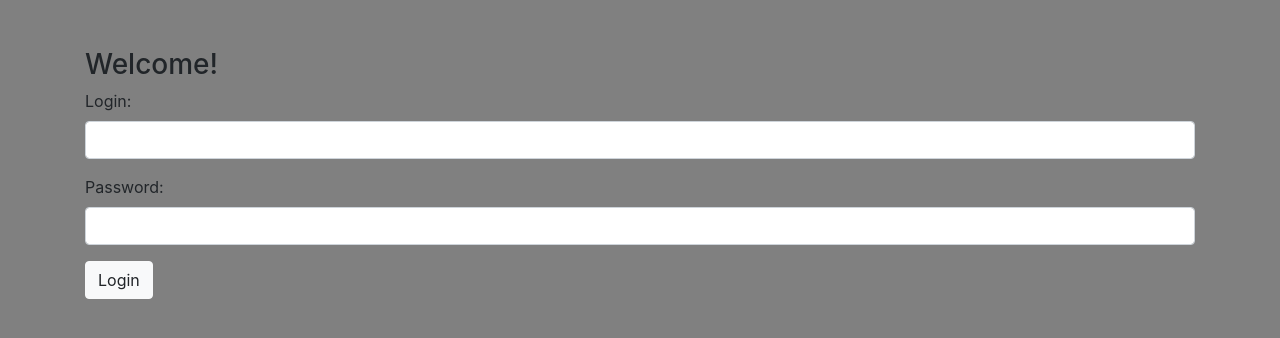
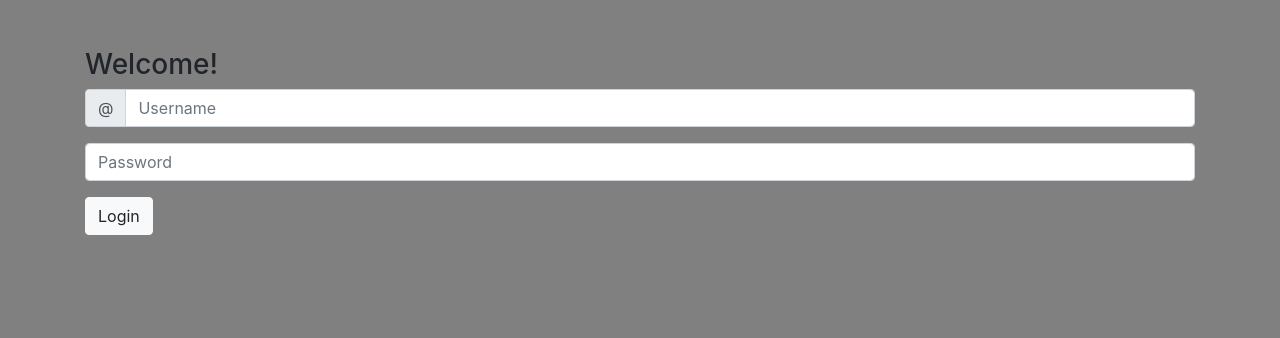
Before and after one commit to vaykmuniz/Django-e-commerce, a Django app: page /login/ in a window 1280 px wide. Shown: the part 54-392 px from the top of the page. Run offline with Django 3.2, Linux system fonts and the light colour scheme.

Commit message:
Login and logout

```diff
--- a/mysite/mysite/urls.py
+++ b/mysite/mysite/urls.py
@@ -18,12 +18,13 @@ from django.urls import path
 from django.conf import settings
 from django.conf.urls.static import static
 
-from pages.views import login_view, register_view
+from pages.views import login_view, register_view, logout_pag
 from products.views import product_view
 
 urlpatterns = [
     path('', product_view, name='home'),
     path('login/', login_view, name='login'),
+    path('logout/', logout_pag, name='log_out'),
     path('register/', register_view, name='register'),
 
     path('admin/', admin.site.urls),
--- a/mysite/pages/views.py
+++ b/mysite/pages/views.py
@@ -1,29 +1,51 @@
-from django.shortcuts import render
-from .forms import CustomerForm, RegisterForm
-#from django.contrib.auth.forms import UserCreationForm
+from django.shortcuts import render, redirect
+from django.contrib.auth import authenticate, login, logout
+from django.contrib.auth.decorators import login_required
+from django.contrib import messages
+
+from .forms import RegisterForm
+
 
 # Create your views here.
+def login_view(request):
+    if request.user.is_authenticated:
+        return redirect('home')
+    else:
+        if request.method == 'POST':
+            usr = request.POST.get('username')
+            pswd = request.POST.get('password')
 
-def login_view(request, *args, **kwargs):
+            user = authenticate(request, username = usr, password = pswd)
 
-    form = CustomerForm()
+            if user is not None:
+                login(request, user)
+                messages.success(request, 'Hello, ' + usr + '!')
+                return redirect('home')
+            else:
+                messages.info(request, 'Username or password is incorret')
 
-    if request.method == 'POST':
-        form = CustomerForm(request.POST)
-        if form.is_valid():
-            form.save()
+        context = {}
+        return render(request, "login.html", context)
 
-    context = {'form':form}
-    return render(request, "login.html", context)
+@login_required(login_url='login')
+def logout_pag(request):
+    logout(request)
+    messages.success(request, 'Logout!')
+    return redirect('home')
 
 def register_view(request):
+    if request.user.is_authenticated:
+        return redirect('home')
+    else:
+        form = RegisterForm()
 
-    form = RegisterForm()
+        if request.method == 'POST':
+            form = RegisterForm(request.POST)
+            if form.is_valid():
+                form.save()
+                user = form.cleaned_data.get('username')
+                messages.success(request, 'Account was created for ' + user)
+                return redirect('home')
 
-    if request.method == 'POST':
-        form = RegisterForm(request.POST)
-        if form.is_valid():
-            form.save()
-
-    context = {'form':form}
-    return render(request, "register.html", context)
+        context = {'form':form}
+        return render(request, "register.html", context)
--- a/mysite/templates/base.html
+++ b/mysite/templates/base.html
@@ -6,8 +6,12 @@
         <nav class="navbar navbar-expand-lg navbar-dark bg-dark mt-n1">
             <div class='col-8'>
             <a class="navbar-brand ml-4" href="{% url 'home' %}">.vayk</a>
-            <a class="btn btn-outline-success ml-2" href="{% url 'login' %}">Login</a>
-            <a class="btn btn-outline-success ml-2" href="{% url 'register' %}">Cadastrar</a>
+            {% if user.is_authenticated %}
+                <a class="btn btn-outline-warning ml-2" href="{% url 'log_out' %}">Logout</a>
+            {% else %}
+                <a class="btn btn-outline-success ml-2" href="{% url 'login' %}">Login</a>
+                <a class="btn btn-outline-success ml-2" href="{% url 'register' %}">Cadastrar</a>
+            {% endif %}
             </div>
 
             <div class="justify-content-end col">
@@ -23,6 +27,11 @@
                 </form>
             </div>
         </nav>
+
+        {% for msg in messages %}
+            <div class="alert alert-success" role="alert">{{ msg }}</div>
+        {% endfor %}
+
         {% block head %}
         {% endblock %}
     </head>
--- a/mysite/templates/login.html
+++ b/mysite/templates/login.html
@@ -3,11 +3,19 @@
 {% block body %}
 <h3>Welcome!</h3>
 
+{{ form.errors }}
+
 <div class='form-group'>
     <form action="" method='post'>
         {% csrf_token %}
-        {{ form.as_p }}
-        <button type="submit" class="btn btn-light">Login</button>
+        <div class="input-group mb-3">
+            <div class="input-group-prepend">
+                <span class="input-group-text" id="addon-wrapping">@</span>
+            </div>
+            <input type="text" class="form-control" name='username' placeholder="Username" aria-label="Username" aria-describedby="addon-wrapping">
+        </div>
+        <input type="password" class="form-control" name='password' placeholder="Password" aria-label="Password" aria-describedby="addon-wrapping">
+        <button type="submit" class="btn btn-light mt-3">Login</button>
     </form>
 </div>
 {% endblock %}
--- a/mysite/templates/register.html
+++ b/mysite/templates/register.html
@@ -2,6 +2,9 @@
 
 {% block body %}
 <h3>Create your account!</h3>
+
+
+{{ form.errors }}
 
 <div class='form-group'>
     <form action="" method='post'>
```
Also changed, not shown: mysite/db.sqlite3.
